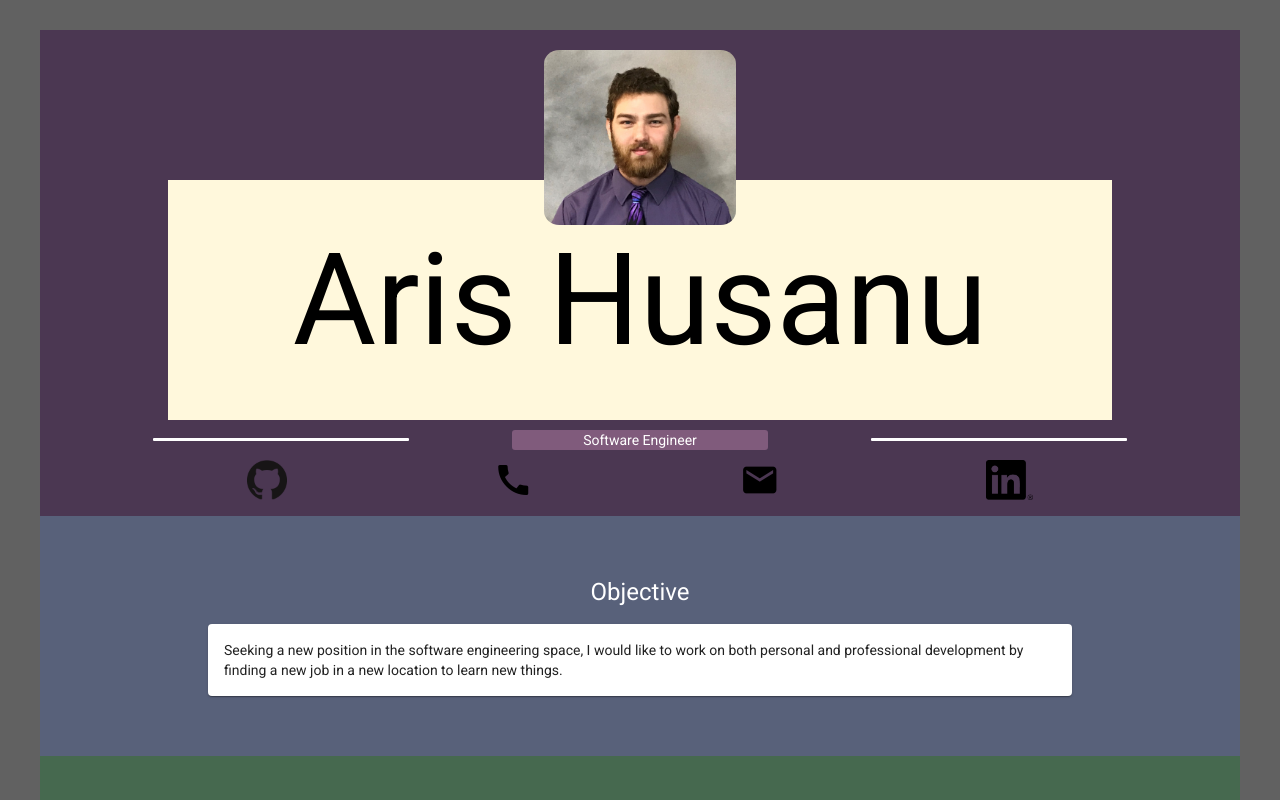
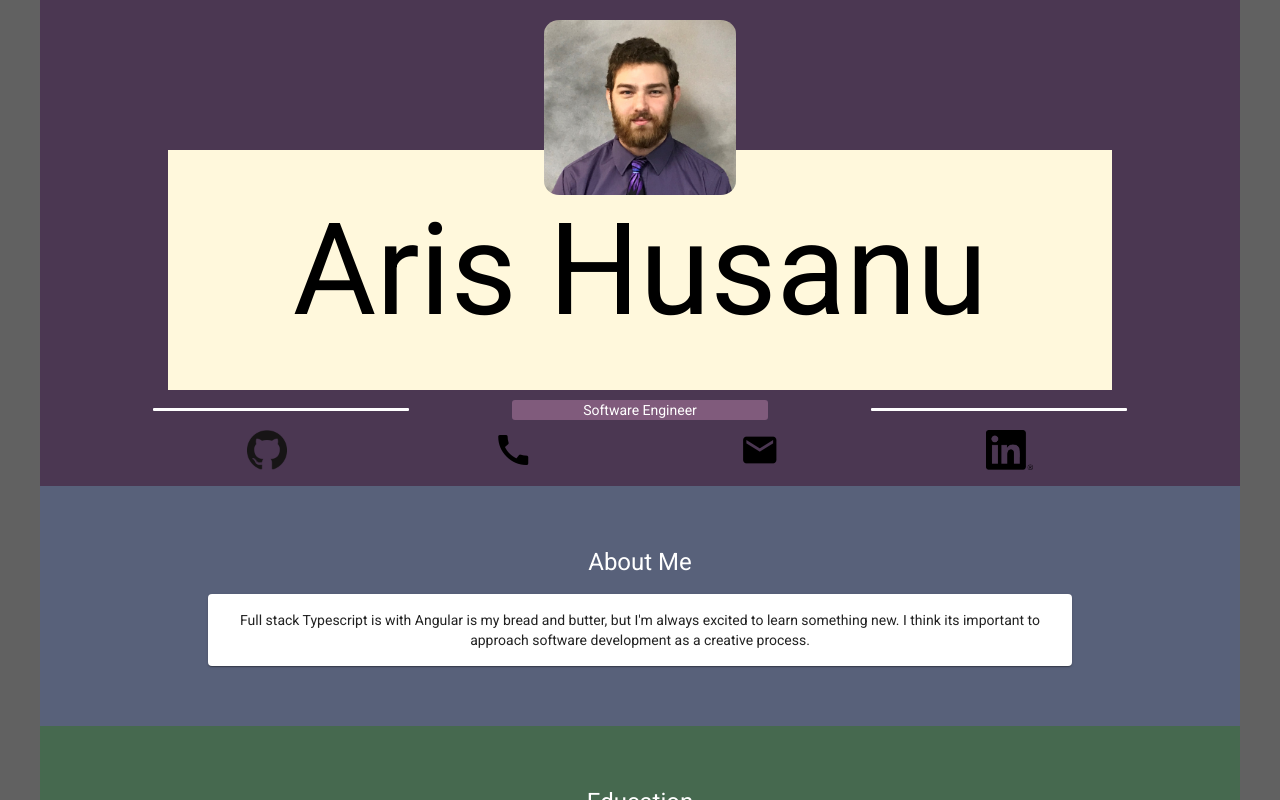
Before and after one commit to abane94/aris-husanu-com, an Angular app: page / in a window 1280 px wide. Built offline with nearby package versions, Linux system fonts and the light colour scheme.

Commit message:
add projects and swap objective with about me

```diff
--- a/src/app/app.component.scss
+++ b/src/app/app.component.scss
@@ -23,7 +23,7 @@
 
 .router-container {
     // margin-top: 30px;
-    padding-top: 30px;
+    // padding-top: 30px;
     width: 100%;
     max-width: 1200px;
     margin: auto;
--- a/src/app/home/home.component.html
+++ b/src/app/home/home.component.html
@@ -22,8 +22,8 @@
         </div>
         <div class="links-bar" fxLayout="row" fxLayoutAlign="space-evenly center">
             <a class="link" href="https://github.com/abane94"><img src="./assets/images/logos/GitHub-Mark-120px-plus.png" alt="https://github.com/abane94"></a>
-            <mat-icon aria-hidden="false" aria-label="Example call icon" (click)="openPhone()">call</mat-icon>
-            <mat-icon aria-hidden="false" aria-label="Example email icon" (click)="openEmail()">email</mat-icon>
+            <mat-icon aria-hidden="false" aria-label="Example call icon" (click)="openPhone()" style="cursor: pointer">call</mat-icon>
+            <mat-icon aria-hidden="false" aria-label="Example email icon" (click)="openEmail()" style="cursor: pointer">email</mat-icon>
             <a class="link" href="https://www.linkedin.com/in/aris-husanu-6ba419a5/"><img src="./assets/images/logos/LI-In-Bug.png"></a>
             <!-- TODO: Resume Download -->
         </div>
@@ -44,16 +44,18 @@
 
         <!-- Objective / About me -->
         <div class="objective-container section">
-            <h1>Objective</h1>
-            <p class="objective">
+            <h1>About Me</h1>
+            <!-- <p class="objective">
                 <mat-card>
                     Seeking a new position in the software engineering space, I would like to work on both personal and professional development by finding a new job in a new location to learn new things.
                 </mat-card>
+            </p> -->
+
+            <p class="objective">
+                <mat-card style="text-align: center;">
+                    Full stack Typescript is with Angular is my bread and butter, but I'm always excited to learn something new. I think its important to approach software development as a creative process.
+                </mat-card>
             </p>
-
-            <!-- <P>
-                Full stack typescript is with angular is my bread and butter, but I'm always excited to learn something new. I think its important to approach software development as a creative process.
-            </P> -->
         </div>
 
 
@@ -97,6 +99,10 @@
                     <p>{{ item.desc }}</p>
                     <ul><li *ngFor="let point of item.points">{{ point }}</li></ul>
                     <!--  TODO: add projects -->
+                    <div *ngFor="let project of item.projects">
+                        <b>Project: {{ project.title }}</b>
+                        <p>{{ project.desc }}</p>
+                    </div>
                     </mat-expansion-panel>
                 </mat-accordion>
             </div>
--- a/src/app/home/home.component.ts
+++ b/src/app/home/home.component.ts
@@ -37,7 +37,7 @@ export class HomeComponent implements OnInit {
       years: '2019-Present',
       desc: '',
       points: ['Monitoring System for vehicle test cells', 'MEAN Stack with typescript backend', 'Implemented a team code review process'],
-      // projects: { title: string, desc: string }[]
+      projects:[ { title: 'Customizable Activity Dialog', desc: 'A configurable Angular module wrapped in an NPM package. That could be added to a custom Angular form app used to translate and collect data.'}]
     },
     {
       title: 'Product Development Intern',
@@ -46,7 +46,7 @@ export class HomeComponent implements OnInit {
       years: '2017-2018',
       desc: '',
       points: ['Web platform to host apps for supply chain', 'Java/Spring backend', 'Javascript/EXTjs', 'Bug/Defect work'],
-      // projects: { title: string, desc: string }[]
+      projects: [{ title: 'Mobile Remote viewing system', desc: 'Implemented a Cordova plugin to remotely view an android device from a web client as part of senior capstone. Using: JavaScript, Angular, Material, Node, Express, Cordova, Java.' }]
     },
     {
       title: 'Software Development Intern',
@@ -55,6 +55,7 @@ export class HomeComponent implements OnInit {
       years: '2016-2017',
       desc: '',
       points: ['Writing and testing code, discussing requirements', 'Learned Python on the job', 'Reading/mapping/writing CSV files, managing inconsistent data'],
+      // projects: {title: '', desc: ''}
     },
     {
       title: 'Mobile App Developer (Founder)',
```
